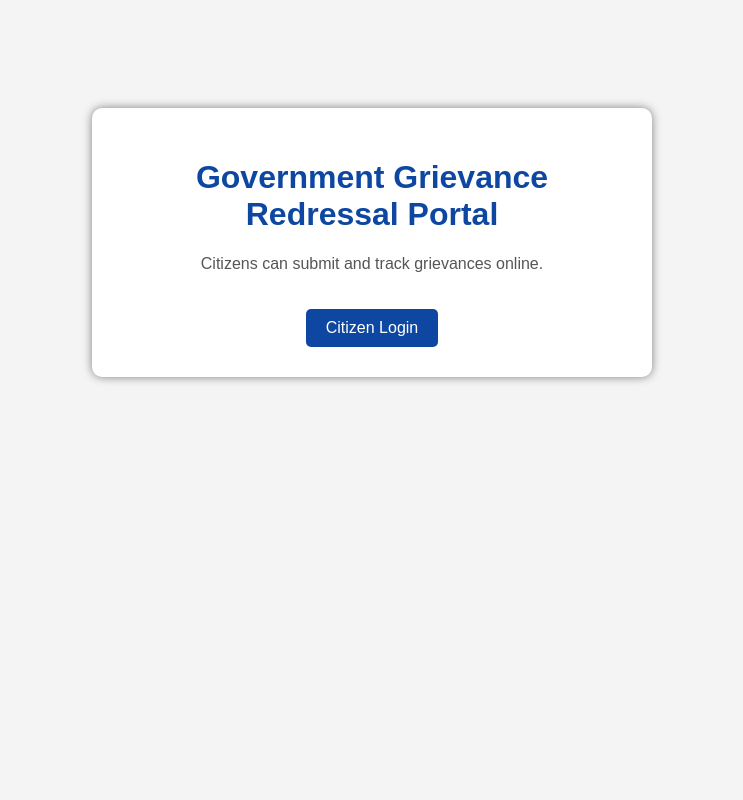
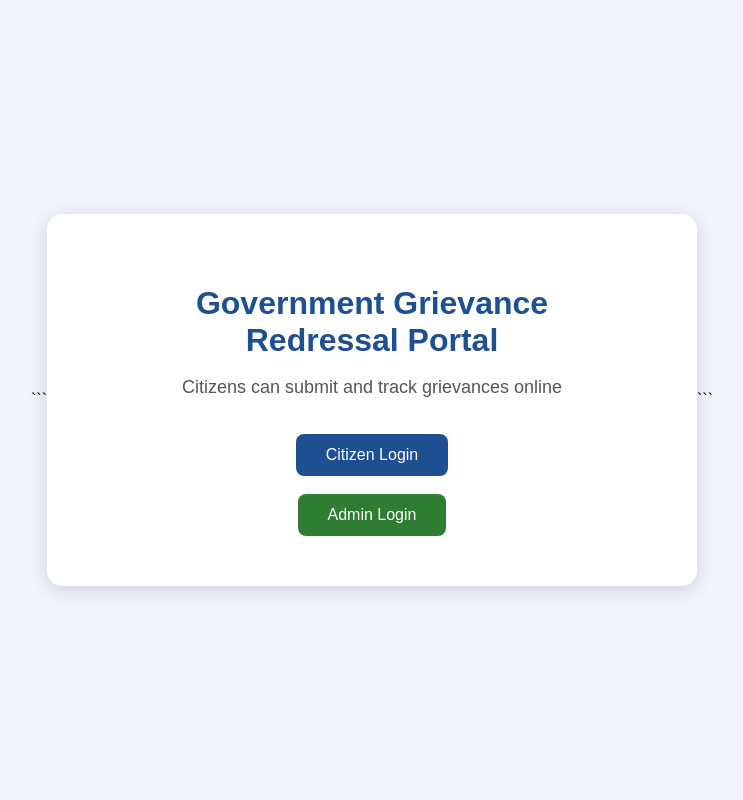
Before and after one commit to tamilmani2411/government-grievance-redressal-portal, a Flask app: page / in a window 1280 px wide. Shown: the whole page, without its empty margins (268-1011 px from the left). Run offline with Flask 3, Linux system fonts and the light colour scheme.

Commit message:
Complete grievance portal MVP with admin dashboard and UI improvements

````diff
--- a/app.py
+++ b/app.py
@@ -1,36 +1,58 @@
-from flask import Flask, render_template, request, redirect
+from flask import Flask, render_template, request, redirect, session
 import sqlite3
 
 app = Flask(__name__)
+app.secret_key = "grievance_secret_key"
 
-# Create database table
+# -------------------------------
+# Database Initialization
+# -------------------------------
 def init_db():
     conn = sqlite3.connect("database.db")
     cursor = conn.cursor()
+
+    # Users table
     cursor.execute(
         """
         CREATE TABLE IF NOT EXISTS users (
             id INTEGER PRIMARY KEY AUTOINCREMENT,
             name TEXT,
             email TEXT,
-            username TEXT,
+            username TEXT UNIQUE,
             password TEXT
         )
         """
     )
+
+    # Grievances table
+    cursor.execute(
+        """
+        CREATE TABLE IF NOT EXISTS grievances (
+            id INTEGER PRIMARY KEY AUTOINCREMENT,
+            username TEXT,
+            category TEXT,
+            location TEXT,
+            description TEXT,
+            status TEXT DEFAULT 'Pending'
+        )
+        """
+    )
+
     conn.commit()
     conn.close()
 
 init_db()
 
+# -------------------------------
+# Home
+# -------------------------------
 @app.route("/")
 def home():
     return render_template("index.html")
 
-@app.route("/login")
-def login():
-    return render_template("login.html")
-
+# -------------------------------
+# Register
+# -------------------------------
 @app.route("/register", methods=["GET", "POST"])
 def register():
     if request.method == "POST":
@@ -41,16 +63,193 @@ def register():
 
         conn = sqlite3.connect("database.db")
         cursor = conn.cursor()
-        cursor.execute(
-            "INSERT INTO users (name, email, username, password) VALUES (?, ?, ?, ?)",
-            (name, email, username, password),
-        )
-        conn.commit()
+
+        try:
+            cursor.execute(
+                "INSERT INTO users (name, email, username, password) VALUES (?, ?, ?, ?)",
+                (name, email, username, password),
+            )
+            conn.commit()
+        except:
+            conn.close()
+            return "Username already exists"
+
         conn.close()
-
         return redirect("/login")
 
     return render_template("register.html")
 
+# -------------------------------
+# Citizen Login
+# -------------------------------
+@app.route("/login", methods=["GET", "POST"])
+def login():
+    if request.method == "POST":
+        username = request.form["username"]
+        password = request.form["password"]
+
+        conn = sqlite3.connect("database.db")
+        cursor = conn.cursor()
+
+        cursor.execute(
+            "SELECT * FROM users WHERE username=? AND password=?",
+            (username, password),
+        )
+
+        user = cursor.fetchone()
+        conn.close()
+
+        if user:
+            session["username"] = username
+            return redirect("/dashboard")
+        else:
+            return "Invalid username or password"
+
+    return render_template("login.html")
+
+# -------------------------------
+# Citizen Dashboard
+# -------------------------------
+@app.route("/dashboard")
+def dashboard():
+    if "username" not in session:
+        return redirect("/login")
+
+    return render_template("dashboard.html", username=session["username"])
+
+# -------------------------------
+# Submit Grievance
+# -------------------------------
+@app.route("/report", methods=["GET", "POST"])
+def report():
+    if "username" not in session:
+        return redirect("/login")
+
+    if request.method == "POST":
+        category = request.form["category"]
+        location = request.form["location"]
+        description = request.form["description"]
+
+        conn = sqlite3.connect("database.db")
+        cursor = conn.cursor()
+
+        cursor.execute(
+            "INSERT INTO grievances (username, category, location, description) VALUES (?, ?, ?, ?)",
+            (
+                session["username"],
+                category,
+                location,
+                description,
+            ),
+        )
+
+        conn.commit()
+        conn.close()
+
+        return redirect("/my_grievances")
+
+    return render_template("report.html")
+
+# -------------------------------
+# View My Grievances
+# -------------------------------
+@app.route("/my_grievances")
+def my_grievances():
+    if "username" not in session:
+        return redirect("/login")
+
+    conn = sqlite3.connect("database.db")
+    cursor = conn.cursor()
+
+    cursor.execute(
+        "SELECT category, location, description, status FROM grievances WHERE username=?",
+        (session["username"],),
+    )
+
+    grievances = cursor.fetchall()
+
+    conn.close()
+
+    return render_template(
+        "my_grievances.html",
+        grievances=grievances,
+        username=session["username"],
+    )
+
+# -------------------------------
+# Admin Login
+# -------------------------------
+@app.route("/admin", methods=["GET", "POST"])
+def admin():
+    if request.method == "POST":
+        username = request.form["username"]
+        password = request.form["password"]
+
+        if username == "admin" and password == "admin123":
+            session["admin"] = True
+            return redirect("/admin_dashboard")
+        else:
+            return "Invalid admin credentials"
+
+    return render_template("admin_login.html")
+
+# -------------------------------
+# Admin Dashboard
+# -------------------------------
+@app.route("/admin_dashboard")
+def admin_dashboard():
+    if "admin" not in session:
+        return redirect("/admin")
+
+    conn = sqlite3.connect("database.db")
+    cursor = conn.cursor()
+
+    cursor.execute(
+        "SELECT id, username, category, location, description, status FROM grievances"
+    )
+
+    grievances = cursor.fetchall()
+
+    conn.close()
+
+    return render_template(
+        "admin_dashboard.html",
+        grievances=grievances,
+    )
+
+# -------------------------------
+# Update Status
+# -------------------------------
+@app.route("/update_status/<int:grievance_id>", methods=["POST"])
+def update_status(grievance_id):
+    if "admin" not in session:
+        return redirect("/admin")
+
+    new_status = request.form["status"]
+
+    conn = sqlite3.connect("database.db")
+    cursor = conn.cursor()
+
+    cursor.execute(
+        "UPDATE grievances SET status=? WHERE id=?",
+        (new_status, grievance_id),
+    )
+
+    conn.commit()
+    conn.close()
+
+    return redirect("/admin_dashboard")
+
+# -------------------------------
+# Logout
+# -------------------------------
+@app.route("/logout")
+def logout():
+    session.clear()
+    return redirect("/")
+
+# -------------------------------
+# Run App
+# -------------------------------
 if __name__ == "__main__":
     app.run(debug=True)
--- a/templates/index.html
+++ b/templates/index.html
@@ -1,54 +1,46 @@
 <!DOCTYPE html>
+
 <html>
 <head>
     <title>Government Grievance Redressal Portal</title>
-    <style>
-        body {
-            font-family: Arial, sans-serif;
-            background: #f4f4f4;
-            text-align: center;
-            padding-top: 100px;
-        }
+</head>
+<body style="margin:0; font-family:Arial, Helvetica, sans-serif; background:#f2f6fc;">
 
-        .container {
-            background: white;
-            width: 500px;
-            margin: auto;
-            padding: 30px;
-            border-radius: 10px;
-            box-shadow: 0 0 10px gray;
-        }
+<div style="width:100%; height:100vh; display:flex; justify-content:center; align-items:center;">
 
-        h1 {
-            color: #0d47a1;
-        }
+```
+<div style="background:white; padding:50px; width:550px; text-align:center;
+            border-radius:15px; box-shadow:0 4px 20px rgba(0,0,0,0.15);">
 
-        p {
-            color: #555;
-        }
+    <h1 style="color:#1d4f91; margin-bottom:15px;">
+        Government Grievance<br>Redressal Portal
+    </h1>
 
-        a {
-            display: inline-block;
-            margin-top: 20px;
-            padding: 10px 20px;
-            background: #0d47a1;
-            color: white;
-            text-decoration: none;
-            border-radius: 5px;
-        }
+    <p style="font-size:18px; color:#555;">
+        Citizens can submit and track grievances online
+    </p>
 
-        a:hover {
-            background: #1565c0;
-        }
-    </style>
-</head>
-<body>
+    <br>
 
-<div class="container">
-    <h1>Government Grievance Redressal Portal</h1>
-    <p>Citizens can submit and track grievances online.</p>
+    <a href="/login">
+        <button style="background:#1d4f91; color:white; padding:12px 30px;
+                       border:none; border-radius:8px; font-size:16px;">
+            Citizen Login
+        </button>
+    </a>
 
-    <a href="/login">Citizen Login</a>
+    <br><br>
+
+    <a href="/admin">
+        <button style="background:#2e7d32; color:white; padding:12px 30px;
+                       border:none; border-radius:8px; font-size:16px;">
+            Admin Login
+        </button>
+    </a>
+
+</div>
+```
+
 </div>
 
 </body>
````
Also changed, not shown: templates/admin_dashboard.html (added, +49 -0 lines), templates/admin_login.html (added, +39 -0 lines), templates/dashboard.html (added, +44 -0 lines), templates/login.html (+16 -11 lines), templates/my_grievances.html (added, +34 -0 lines), templates/register.html (+5 -2 lines), templates/report.html (added, +52 -0 lines), README.md, database.db.
